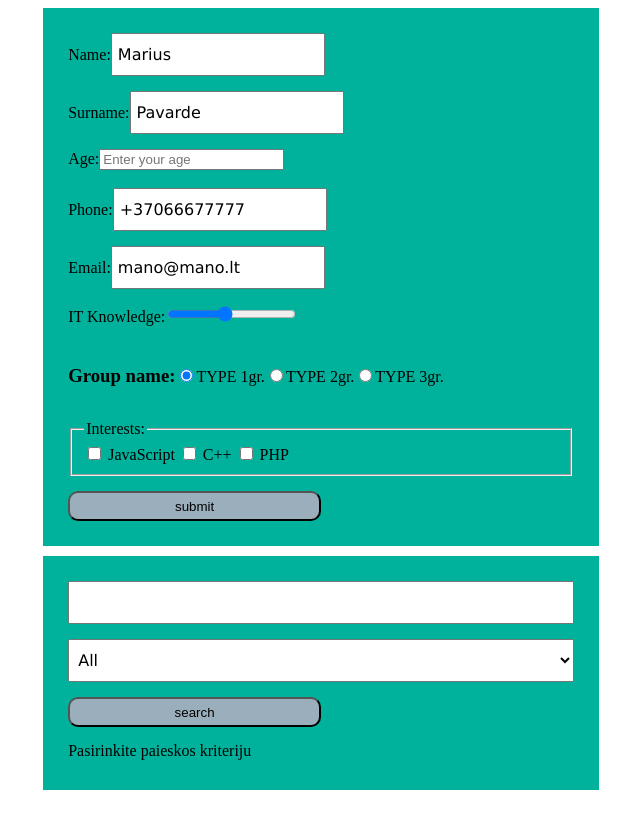
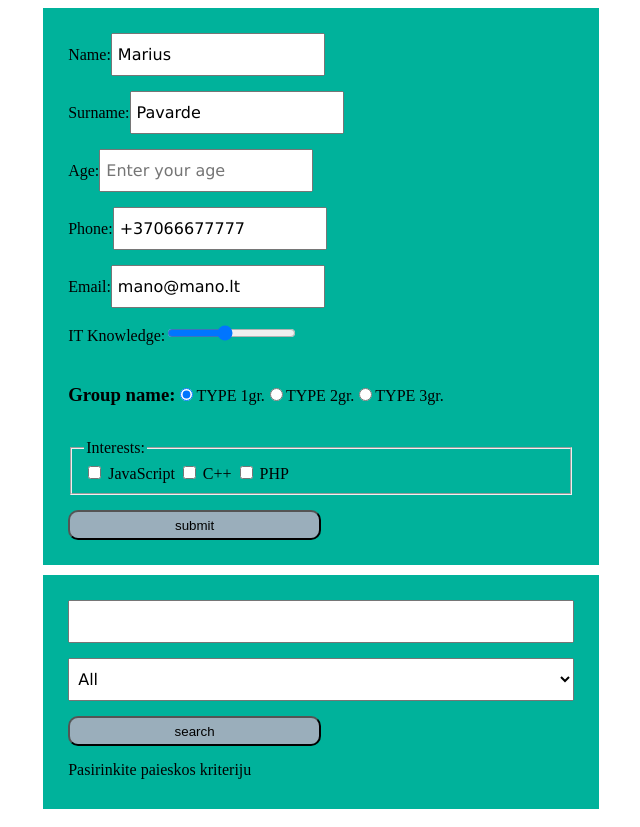
Before and after one commit to MariusKun/students, a plain HTML site: page index.html in a window 1280 px wide. Shown: the whole page, without its empty margins (319-959 px from the left). Drawn offline with Linux system fonts and the light colour scheme.

Commit message:
pataisytas age laukelis

```diff
--- a/style.css
+++ b/style.css
@@ -100,6 +100,11 @@ input[type="email" i] {
     font-family: 'Lucida Sans', 'Lucida Sans Regular', 'Lucida Grande', 'Lucida Sans Unicode', Geneva, Verdana, sans-serif;
     font-size: medium;
 }
+#student-age {
+    padding: 10px 5px;
+    font-family: 'Lucida Sans', 'Lucida Sans Regular', 'Lucida Grande', 'Lucida Sans Unicode', Geneva, Verdana, sans-serif;
+    font-size: medium;
+}
 
 select{
     padding: 10px 5px;
```
